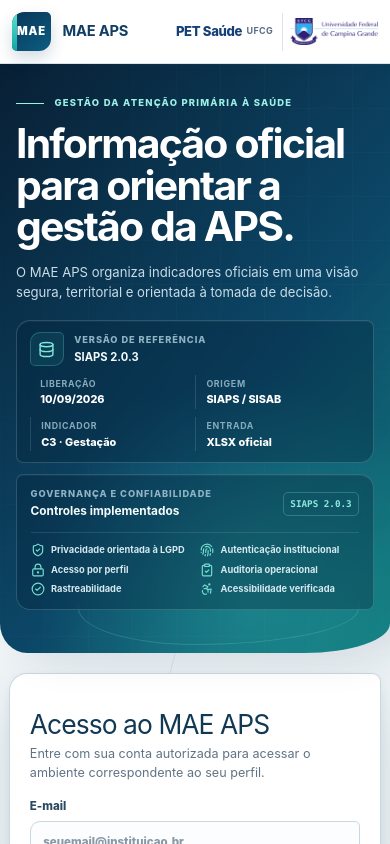
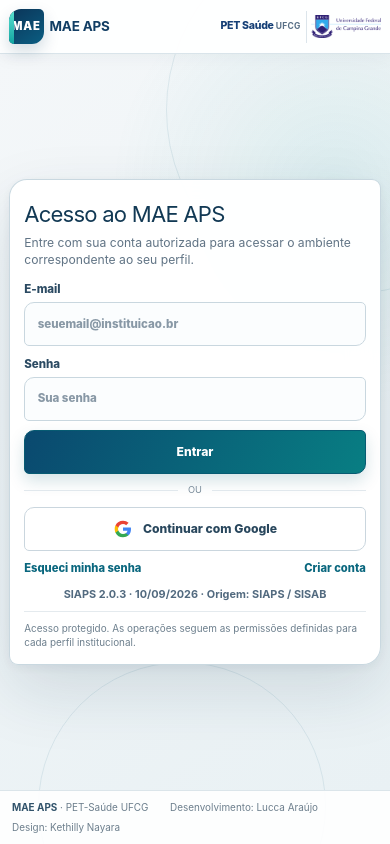
Before and after one commit to petsaudemonitoramento-dev/dashboard-v3, a Next.js app: page /entrar in a window 390 px wide. Shown: the top 844 px of the page. Built offline with nearby package versions, Linux system fonts and the light colour scheme.

Commit message:
fix(auth): login adaptativo em telas pequenas
Corrige distribuição e visibilidade do formulário mobile e compactação desktop, mantendo autenticação existente. CI de auditoria segue com vulnerabilidades de dependências preexistentes.

```diff
--- a/src/app/globals.css
+++ b/src/app/globals.css
@@ -2584,3 +2584,137 @@ input {
 .dashboard-chart-donut .mae-chart > div {
   overflow: visible;
 }
+
+/* ===== MAE APS · viewport adaptativo · 2026-10-08 =====
+   CSS de dimensões intrínsecas: nenhum listener/JS adicional.
+   Os campos de autenticação devem continuar acessíveis sob zoom e teclado virtual. */
+.auth-portal {
+  height: 100dvh;
+  min-height: 100svh;
+  grid-template-rows: clamp(52px, 7.5dvh, 64px) minmax(0, 1fr) clamp(26px, 4dvh, 38px);
+  overflow: hidden;
+}
+.auth-portal-main {
+  min-width: 0;
+  min-height: 0;
+  grid-template-columns: minmax(0, 58fr) minmax(380px, 42fr);
+  overflow: hidden;
+}
+.auth-portal-context {
+  min-width: 0;
+  overflow-x: hidden;
+  overflow-y: auto;
+  overscroll-behavior: contain;
+  padding-top: clamp(.65rem, 2dvh, 1.5rem);
+  padding-bottom: clamp(.65rem, 2dvh, 1.5rem);
+}
+.auth-context-content,
+.auth-access-card,
+.auth-portal-brand,
+.auth-portal-institutions { min-width: 0; }
+.auth-access-zone {
+  min-height: 0;
+  overflow-x: hidden;
+  overflow-y: auto;
+  overscroll-behavior: contain;
+  padding: clamp(.4rem, 1.3dvh, 1rem) clamp(.8rem, 2vw, 2rem) clamp(.4rem, 1.3dvh, 1rem) clamp(2.2rem, 4vw, 4.5rem);
+}
+.auth-access-card { padding: clamp(.8rem, 1.8dvh, 1.4rem) clamp(.9rem, 1.7vw, 1.4rem); }
+.auth-access-topline { margin-bottom: clamp(.25rem, 1dvh, .65rem); }
+.auth-access-heading p { margin-bottom: clamp(.45rem, 1.4dvh, .85rem); }
+.auth-signin-stack, .auth-form { gap: clamp(.4rem, 1.1dvh, .7rem); }
+.auth-field { gap: .25rem; }
+.auth-access-note { margin-top: clamp(.45rem, 1.1dvh, .8rem); padding-top: .55rem; }
+.auth-portal-footer { min-width: 0; padding-block: .2rem; }
+.auth-mobile-reference { display: none; }
+
+/* Desktop estreito mantém duas colunas, reduzindo áreas decorativas antes do formulário. */
+@media (min-width: 961px) and (max-width: 1160px) {
+  .auth-portal-main { grid-template-columns: minmax(0, 57fr) minmax(370px, 43fr); }
+  .auth-portal-context { padding-right: clamp(4.5rem, 7vw, 6rem); }
+  .auth-access-zone { padding-left: clamp(2.4rem, 4vw, 3.5rem); }
+  .auth-portal-context h1 { font-size: clamp(1.85rem, 3vw, 2.5rem); }
+  .auth-assurance-panel ul { gap: .3rem; }
+}
+@media (min-width: 961px) and (max-height: 720px) {
+  .auth-portal-context h1 { font-size: clamp(1.65rem, 2.7vw, 2.35rem); line-height: 1.08; }
+  .auth-context-kicker { margin-bottom: .35rem; }
+  .auth-context-content > p { margin-top: .45rem; font-size: .8rem; }
+  .auth-technical-panel { margin-top: .55rem; padding: .5rem .65rem; }
+  .auth-assurance-panel { display: none; }
+  .auth-access-heading h2 { font-size: 1.45rem; }
+  .auth-access-heading p { line-height: 1.32; }
+  .auth-access-note { display: none; }
+}
+@media (min-width: 961px) and (max-height: 540px) {
+  .auth-portal { grid-template-rows: 52px minmax(0, 1fr); }
+  .auth-portal-footer, .auth-technical-panel, .auth-context-content > p { display: none; }
+  .auth-portal-context h1 { font-size: clamp(1.5rem, 2.5vw, 2.05rem); }
+}
+
+/* Tablets e celulares: o login deve aparecer imediatamente, sem painel antes dele. */
+@media (max-width: 960px) {
+  .auth-portal {
+    height: auto;
+    min-height: 100dvh;
+    grid-template-rows: auto minmax(0, 1fr) auto;
+    overflow-x: clip;
+    overflow-y: visible;
+  }
+  .auth-portal-main {
+    display: grid;
+    grid-template-columns: minmax(0, 1fr);
+    min-height: 0;
+    overflow: visible;
+  }
+  .auth-portal-context { display: none; }
+  .auth-access-zone {
+    min-height: 0;
+    padding: clamp(.75rem, 2.5dvh, 1.75rem) clamp(.65rem, 3vw, 1.25rem);
+    overflow: visible;
+  }
+  .auth-access-card {
+    width: min(100%, 470px);
+    padding: clamp(1rem, 3vw, 1.4rem);
+    margin-inline: auto;
+  }
+  .auth-mobile-reference {
+    display: block;
+    margin: .65rem 0 0;
+    color: #526a7f;
+    font-size: .68rem;
+    font-weight: 700;
+    line-height: 1.35;
+    text-align: center;
+  }
+  .auth-access-topline { margin-bottom: .55rem; }
+  .auth-access-heading h2 { font-size: clamp(1.4rem, 4vw, 1.65rem); }
+  .auth-access-heading p { margin-bottom: .75rem; }
+  .auth-portal-footer { flex-wrap: wrap; padding: .55rem .75rem; }
+}
+@media (max-width: 430px) {
+  .auth-portal-header { min-height: 54px; gap: .3rem; padding: .35rem .55rem; }
+  .auth-portal-brand { gap: .36rem; flex: 0 1 auto; }
+  .auth-portal-mark { width: 35px; height: 35px; }
+  .auth-brand-copy strong { font-size: .84rem; white-space: nowrap; }
+  .auth-portal-institutions { flex-shrink: 1; gap: .28rem; }
+  .auth-pet-wordmark { min-width: 0; min-height: 32px; gap: .13rem; padding-right: .3rem; }
+  .auth-pet-wordmark strong { font-size: clamp(.66rem, 2.4vw, .82rem); }
+  .auth-pet-wordmark span { font-size: .53rem; }
+  .auth-ufcg-logo { width: clamp(54px, 18vw, 84px); height: auto; max-height: 35px; }
+  .auth-access-zone { padding: .6rem .55rem; }
+  .auth-access-card { padding: .9rem; }
+  .auth-access-heading h2 { font-size: 1.38rem; }
+  .auth-access-heading p { font-size: .76rem; }
+  .auth-input, .auth-primary-button, .auth-google-button { min-height: 44px; }
+  .auth-secondary-links { flex-wrap: wrap; gap: .45rem 1rem; }
+  .auth-access-note { font-size: .62rem; }
+}
+@media (max-width: 960px) and (max-height: 700px) {
+  .auth-access-zone { padding-block: .35rem; }
+  .auth-access-card { padding: .7rem .9rem; }
+  .auth-access-topline { margin-bottom: .3rem; }
+  .auth-access-heading p { margin-bottom: .4rem; }
+  .auth-access-note { display: none; }
+  .auth-portal-footer { display: none; }
+}
--- a/src/components/auth/auth-shell.tsx
+++ b/src/components/auth/auth-shell.tsx
@@ -147,6 +147,10 @@ export function AuthShell({
 
             {children}
 
+            <p className="auth-mobile-reference">
+              SIAPS 2.0.3 · 10/09/2026 · Origem: SIAPS / SISAB
+            </p>
+
             <p className="auth-access-note">
               Acesso protegido. As operações seguem as permissões definidas para
               cada perfil institucional.
```
